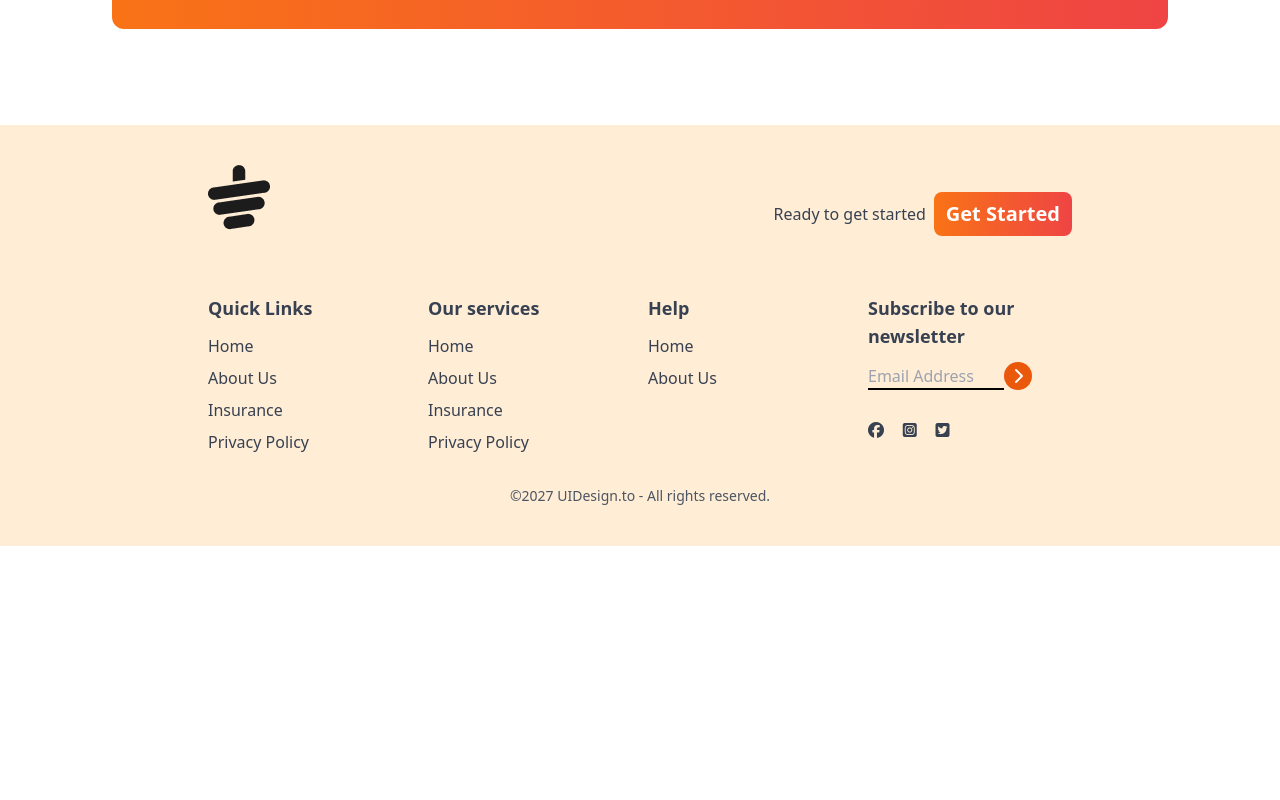
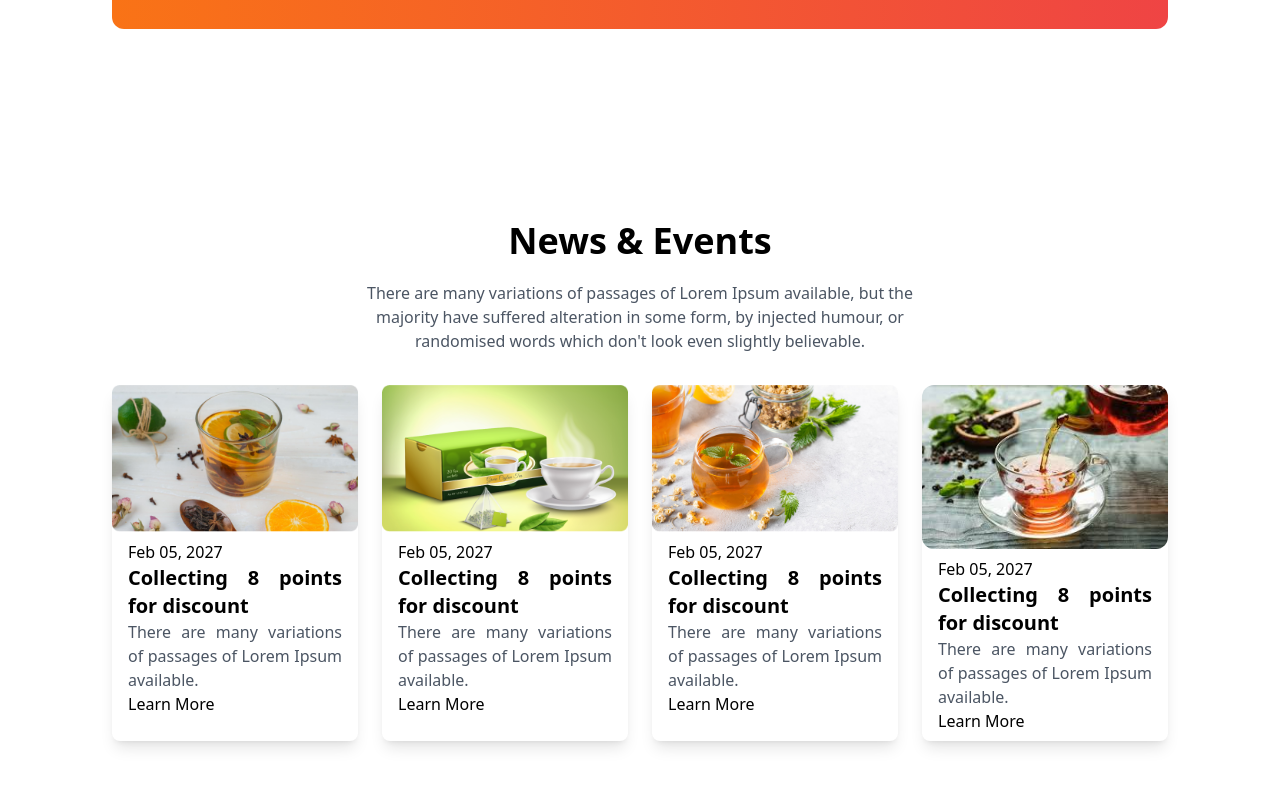
Before and after one commit to rohitahemed13/Tea-House-Project, a plain HTML site: page index.html in a window 1280 px wide. Shown: the part 2280-3080 px from the top of the page. Before the commit the page ends 2826 px from the top, so only its background shows below. Drawn offline with nearby package versions, Linux system fonts and the light colour scheme.

Commit message:
added a new item

```diff
--- a/index.html
+++ b/index.html
@@ -196,8 +196,54 @@
           </div>
         </div>
       </div>
+       </section>
+       <section class=" py-8 lg:py-24">
+        <div class="text-center  mb-8">
+          <h1 class="text-3xl md:text-4xl font-bold mb-5">News & Events</h1>
+          <p class="text-gray-600 max-w-xl mx-auto">There are many variations of passages of Lorem Ipsum available, but the majority have suffered alteration in some form, by injected humour, or randomised words which don't look even slightly believable. </p>
+        </div>
+      <div class="">
+        <div class="grid grid-cols-1 md:grid-cols-2 lg:grid-cols-4 gap-6 text-justify  ">
+          <div class="rounded-lg shadow-lg  ">
+           <img src="images/news-2.png" alt="">
+            <div class="p-4 py-2 ">
+              <p class="text-gray-60000">Feb 05, 2027</p>
+              <h2 class="font-bold text-xl ">Collecting 8 points for discount</h2>
+              <p class="text-gray-600">There are many variations of passages of Lorem Ipsum available.</p>
+              <a href="">Learn More</a>
+            </div>
+          </div>
+          <div class="rounded-lg shadow-lg">
+           <img src="images/news-1.png" alt="">
+            <div class="p-4 py-2 ">
+              <p class="text-gray-60000">Feb 05, 2027</p>
+              <h2 class="font-bold text-xl ">Collecting 8 points for discount</h2>
+              <p class="text-gray-600">There are many variations of passages of Lorem Ipsum available.</p>
+              <a href="">Learn More</a>
+            </div>
+          </div>
+          <div class="rounded-lg shadow-lg ">
+           <img src="images/news-3.png" alt="">
+            <div class="p-4 py-2 ">
+              <p class="text-gray-60000">Feb 05, 2027</p>
+              <h2 class="font-bold text-xl ">Collecting 8 points for discount</h2>
+              <p class="text-gray-600">There are many variations of passages of Lorem Ipsum available.</p>
+              <a href="">Learn More</a>
+            </div>
+          </div>
+          <div class="rounded-lg shadow-lg  ">
+            <img class="rounded-xl" src="images/images (1).jpeg" alt="">
+             <div class="p-4 py-2 ">
+               <p class="text-gray-60000">Feb 05, 2027</p>
+               <h2 class="font-bold text-xl ">Collecting 8 points for discount</h2>
+               <p class="text-gray-600">There are many variations of passages of Lorem Ipsum available.</p>
+               <a href="">Learn More</a>
+             </div>
+           </div>
+        </div>
 
-    </section>
+      </div>
+      </section>
   </main>
   <footer class="bg-orange-100  text-gray-700 py-10 px-4 md:px-16">
     <div class="w-9/12 mx-auto">
```
Also changed, not shown: images/images (1).jpeg (added).
